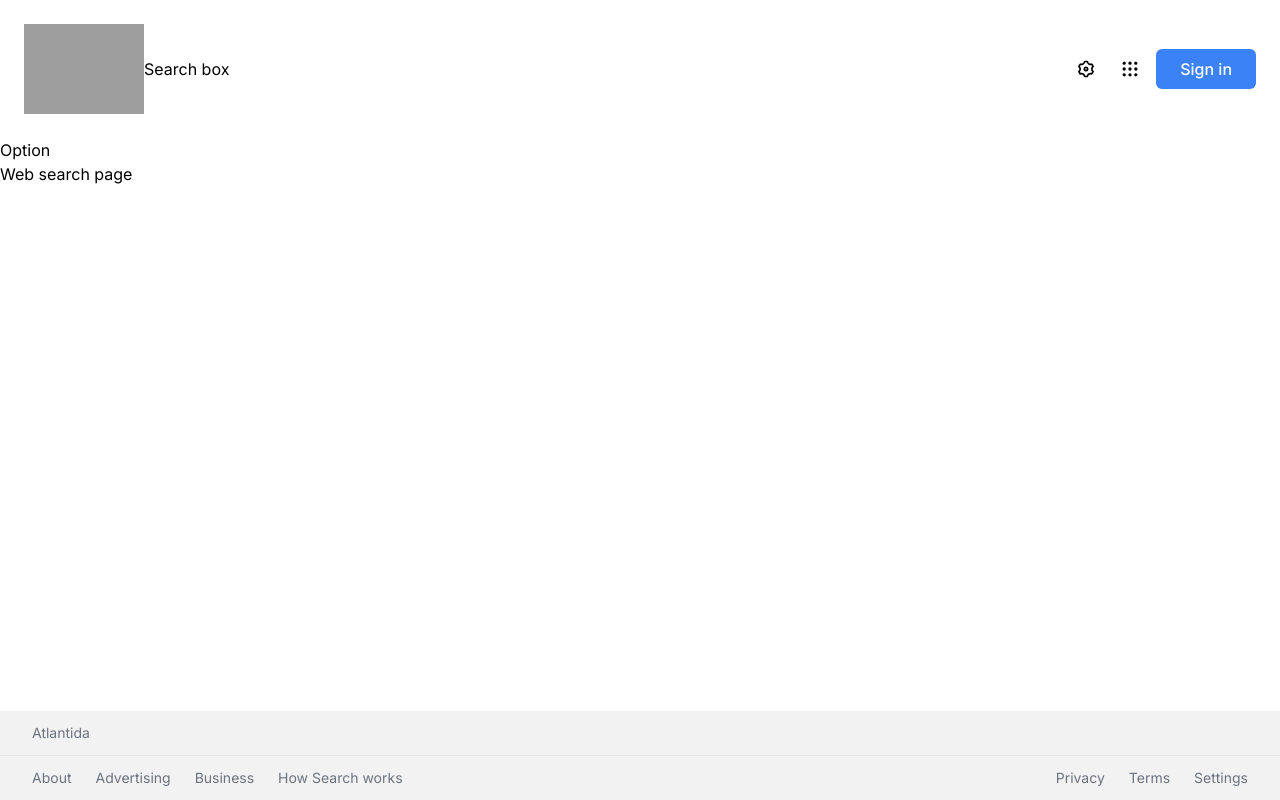
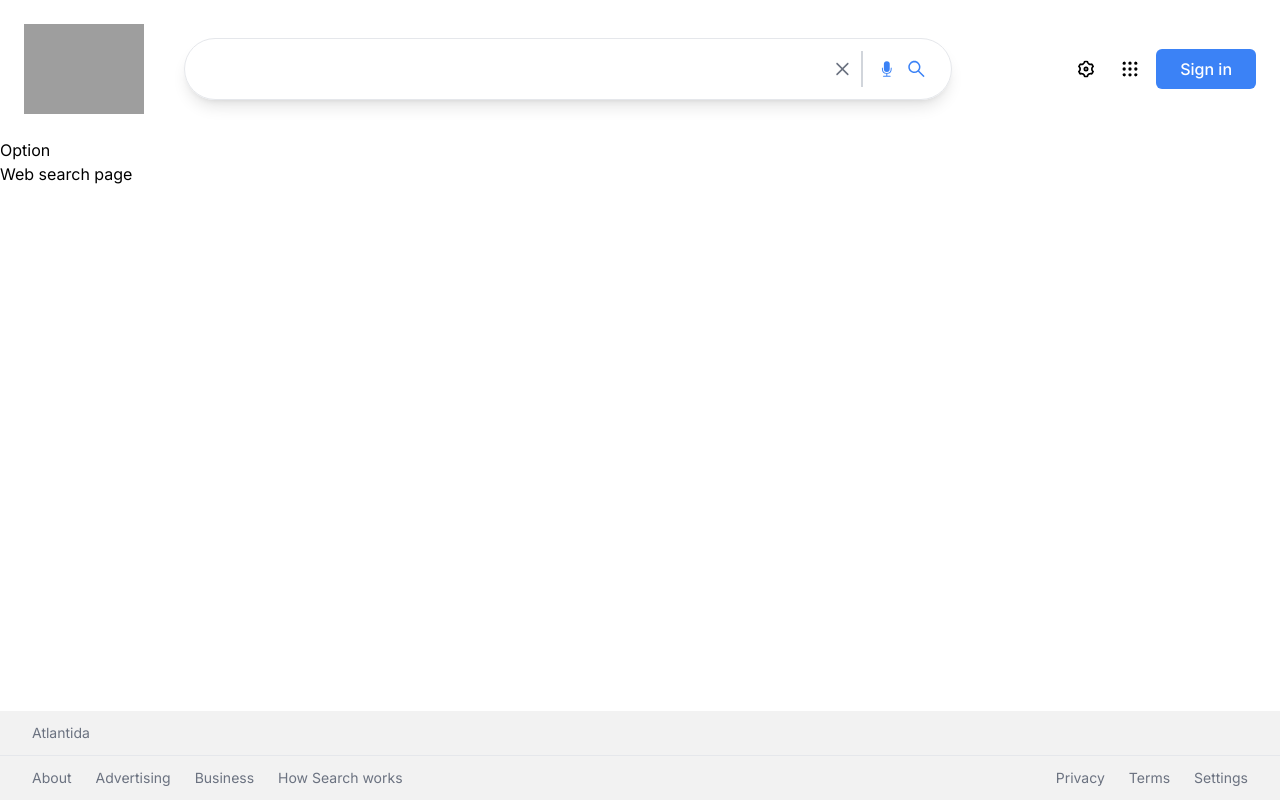
Before and after one commit to gurtang/google-clone, a Next.js app: page /search/web in a window 1280 px wide. Built offline with nearby package versions, Linux system fonts and the light colour scheme; no server answers; grey boxes are pictures that could not be loaded.

Commit message:
Complete search box

```diff
--- a/src/components/SearchBox.js
+++ b/src/components/SearchBox.js
@@ -1,7 +1,52 @@
-import React from "react";
+"use client";
+import React, { useState } from "react";
+import { RxCross2 } from "react-icons/rx";
+import { BsFillMicFill } from "react-icons/bs";
+import { AiOutlineSearch } from "react-icons/ai";
+import { useRouter, useSearchParams } from "next/navigation";
+function SearchBox() {
+  const searchParams = useSearchParams();
+  const searchTerm = searchParams.get("searchTerm");
+  const [term, setTerm] = useState(searchTerm || "");
+  const router = useRouter();
+  function handleSubmit(e) {
+    e.preventDefault();
+    if (!term.trim()) return;
+    router.push(`/search/web?searchTerm=${term}`);
+  }
 
-function SearchBox() {
-  return <div>Search box</div>;
+  return (
+    <form
+      onSubmit={handleSubmit}
+      className={
+        "flex border border-gray-200 rounded-full shadow-lg  items-center px-6 py-3 ml-10 mr-5 flex-grow max-w-3xl"
+      }
+    >
+      <input
+        type={"text"}
+        className={"w-full focus:outline-none "}
+        value={term}
+        onChange={(e) => {
+          setTerm(e.target.value);
+        }}
+      />
+      <RxCross2
+        className={"text-2xl text-gray-500 cursor-pointer sm:mr-2 "}
+        onClick={() => setTerm("")}
+      />
+      <BsFillMicFill
+        className={
+          "hidden sm:inline-flex text-4xl text-blue-500 pl-4 border-l-2 border-gray-300 mr-3"
+        }
+      />
+      <AiOutlineSearch
+        onClick={handleSubmit}
+        className={
+          "text-2xl hidden sm:inline-flex text-blue-500 cursor-pointer"
+        }
+      />
+    </form>
+  );
 }
 
 export default SearchBox;
```
